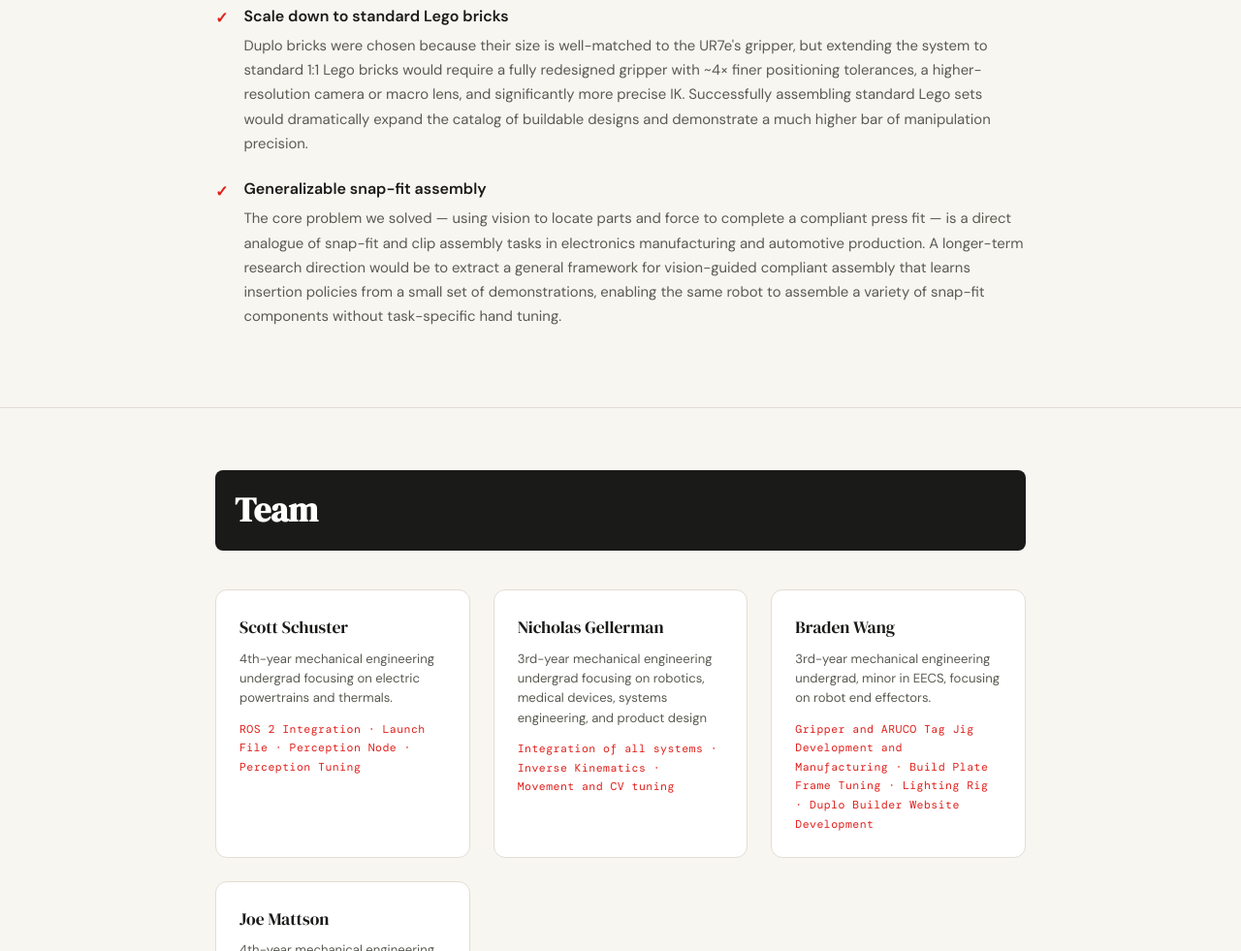
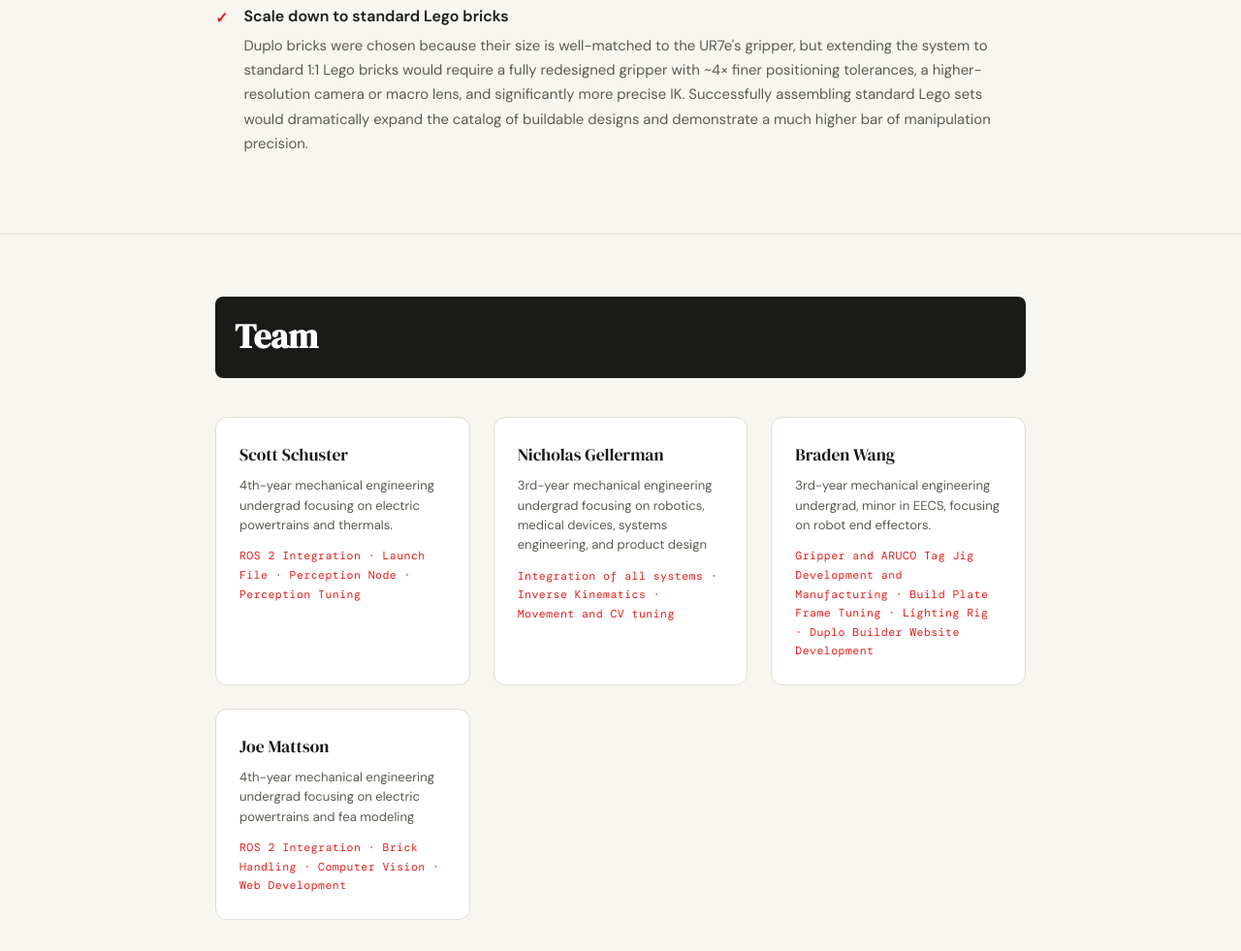
Before and after one commit to JoeMattson/Robotic-Duplo-Assembler, a plain HTML site: page index.html in a window 1280 px wide. Shown: the part 10591-11572 px from the top of the page at 97% size. Drawn offline with nearby package versions, Linux system fonts and the light colour scheme.

Commit message:
report done

```diff
--- a/index.html
+++ b/index.html
@@ -708,7 +708,6 @@ Centroid position error of about 1mm after aggressive tuning, insufficient for a
         <li><div><strong>Learned brick detection for small bricks</strong><p>Our point cloud pipeline struggles with 2×2 bricks because their small footprint yields too few cluster points for reliable PCA and centroid estimation. Training a lightweight object detection model (e.g., YOLOv8) on RGB crops of each brick type would provide pixel-accurate center estimates that are robust even when point cloud density is low, and could replace our hand-tuned LAB color ranges with a model that generalizes across lighting conditions.</p></div></li>
         <li><div><strong>Wrist force/torque sensor for compliant insertion</strong><p>Adding an F/T sensor at the wrist would allow the robot to detect when a brick stud has fully engaged the clutch power of the baseplate instead of relying solely on a fixed Z-depth plunge. Force-guided insertion could actively correct for small lateral misalignments during the press, directly addressing the unreliable press fits we observed without requiring tighter CV accuracy.</p></div></li>
         <li><div><strong>Scale down to standard Lego bricks</strong><p>Duplo bricks were chosen because their size is well-matched to the UR7e's gripper, but extending the system to standard 1:1 Lego bricks would require a fully redesigned gripper with ~4× finer positioning tolerances, a higher-resolution camera or macro lens, and significantly more precise IK. Successfully assembling standard Lego sets would dramatically expand the catalog of buildable designs and demonstrate a much higher bar of manipulation precision.</p></div></li>
-        <li><div><strong>Generalizable snap-fit assembly</strong><p>The core problem we solved — using vision to locate parts and force to complete a compliant press fit — is a direct analogue of snap-fit and clip assembly tasks in electronics manufacturing and automotive production. A longer-term research direction would be to extract a general framework for vision-guided compliant assembly that learns insertion policies from a small set of demonstrations, enabling the same robot to assemble a variety of snap-fit components without task-specific hand tuning.</p></div></li>
       </ul>
     </div>
   </div>
```
